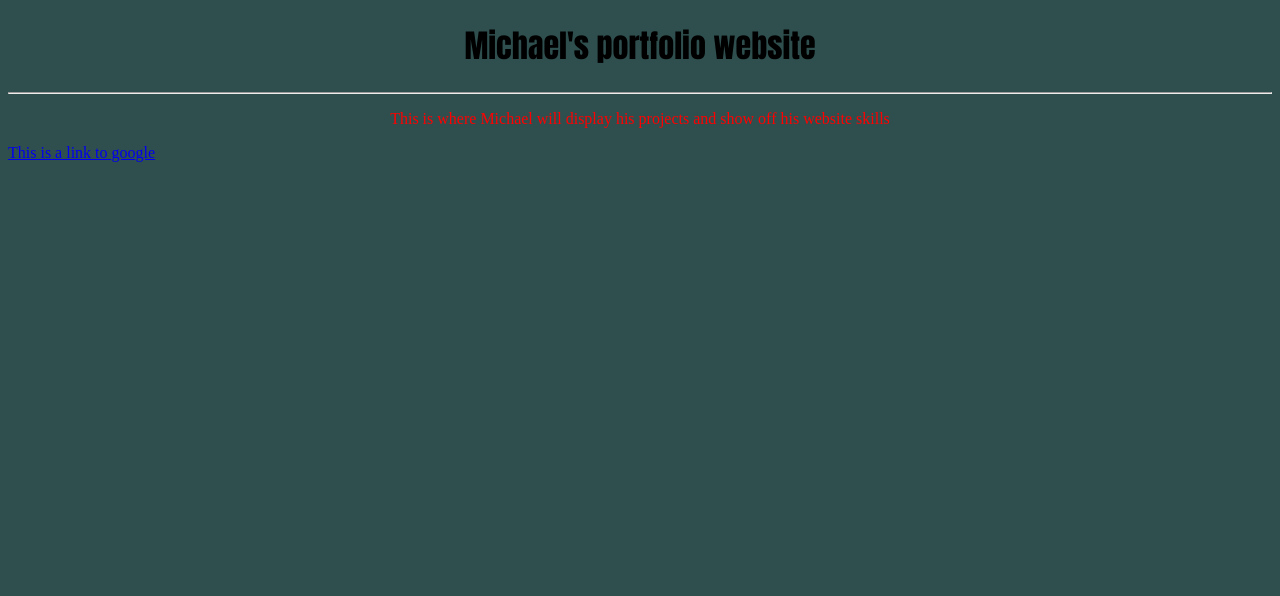
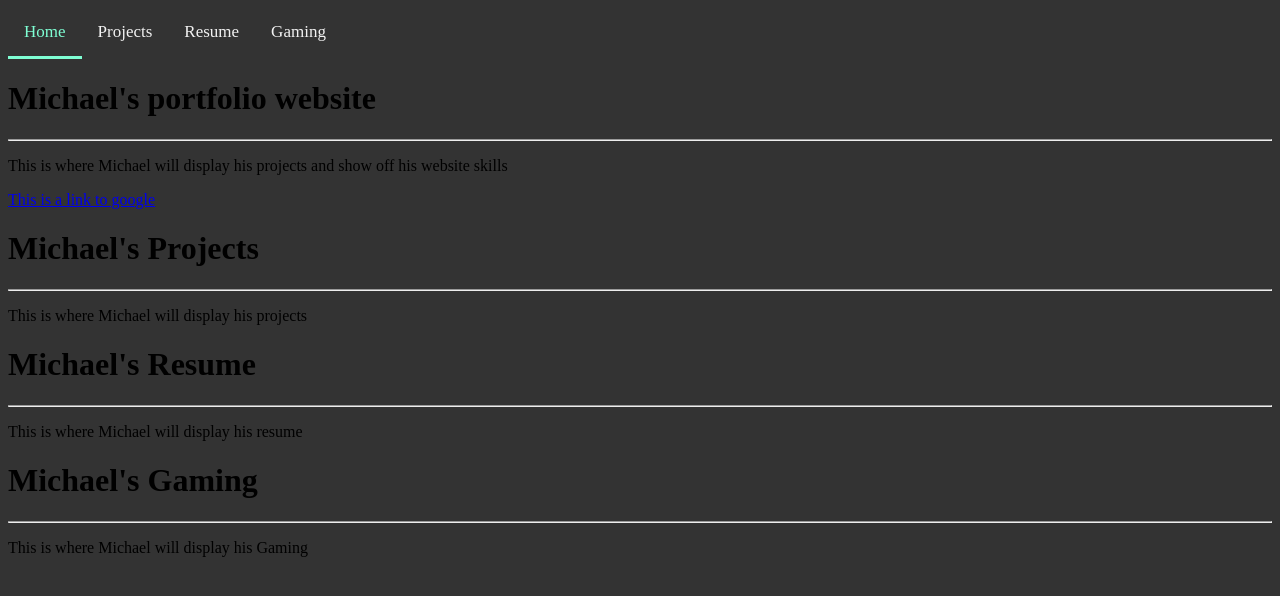
Before and after one commit to msimmons2022/my-website, a plain HTML site: page index.html in a window 1280 px wide. Drawn offline with Linux system fonts and the light colour scheme.

Commit message:
Added NavBar and Style sheet

```diff
--- a/index.html
+++ b/index.html
@@ -1,15 +1,41 @@
 <!DOCTYPE html>
 
 <html lang="en-US">
+    <div class="wholepage">
         <head>
             <title>
                 Michael's portfolio
             </title>
+            <link rel="stylesheet" href="styles.css">
         </head>
-    <body style="background-color: darkslategrey;">
-        <h1 style="font-family: Impact, Haettenschweiler, 'Arial Narrow Bold', sans-serif;text-align: center;"> Michael's portfolio website</h1>
+        <header style="background-color: #333333;">
+            <div class="topnav">
+                <a class="active" href="index.html">Home</a>
+                <a href="">Projects</a>
+                <a href="">Resume</a>
+                <a href="">Gaming</a>
+            </div>
+        </header>
+        <body>
+            <h1> <b>Michael's portfolio website</b></h1>
             <hr>
-        <p style="color:red;text-align: center;"> This is where Michael will display his projects and show off his website skills</p>
-        <a href="www.google.com">This is a link to google</a>
+            <p> This is where Michael will display his projects and show off his website skills</p>
+            <a  href="https://www.google.com">This is a link to google</a>
         </body>
+        <body>
+            <h1> <b>Michael's Projects</b></h1>
+            <hr>
+            <p> This is where Michael will display his projects</p>
+        </body>
+        <body>
+            <h1> <b>Michael's Resume</b></h1>
+            <hr>
+            <p> This is where Michael will display his resume</p>
+        </body>
+        <body>
+            <h1> <b>Michael's Gaming</b></h1>
+            <hr>
+            <p> This is where Michael will display his Gaming</p>
+        </body>
+    </div>
 </html>
--- /dev/null
+++ b/styles.css
@@ -0,0 +1,31 @@
+html{
+    background-color:#333333;
+}
+
+/* Add a black background color to the top navigation */
+.topnav {
+    overflow: hidden;
+  }
+
+  /* Style the links inside the navigation bar */
+  .topnav a {
+    float: left;
+    color: #f2f2f2;
+    text-align: center;
+    padding: 14px 16px;
+    text-decoration: none;
+    font-size: 17px;
+  }
+
+  /* Add a color to the active/current link */
+  .topnav a.active {
+    color:aquamarine;
+    border-bottom:3px solid aquamarine;
+  }
+
+  /* Change the color of links on hover */
+  .topnav a:hover {
+    background-color:aquamarine;
+    border-bottom:3px solid aquamarine;
+    color: black;
+  }
```
Lines whose indentation alone changed are shown as unchanged.
